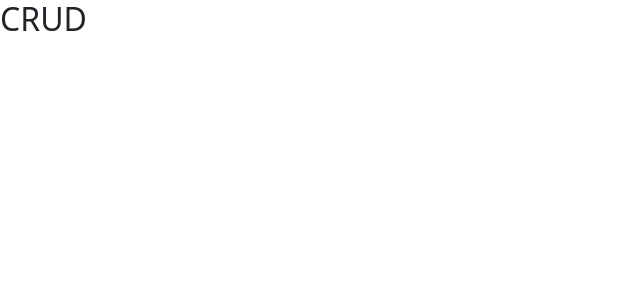
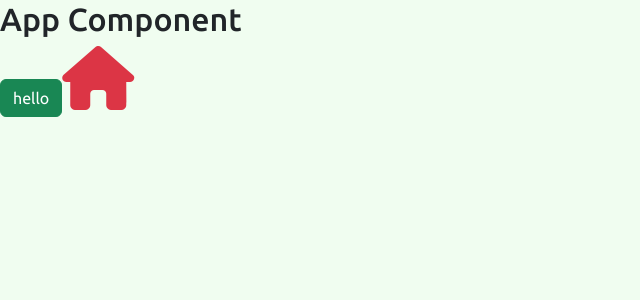
Before and after one commit to GeronimoVenzi/vue-crud, a Vue app: page / in a window 1280 px wide. Shown: the top 300 px of the page, without its empty margins (0-640 px from the left). Built offline with nearby package versions, Linux system fonts and the light colour scheme.

Commit message:
add styles.css file and import in main.js

```diff
--- a/src/App.vue
+++ b/src/App.vue
@@ -1,5 +1,7 @@
 <template>
-  <h2>CRUD</h2>
+  <h2>App Component</h2>
+  <button class="btn btn-success">hello</button>
+  <i class="fa fa-home fa-4x text-danger"></i>
 </template>
 
 <script>
--- a/src/main.js
+++ b/src/main.js
@@ -3,7 +3,13 @@ import App from './App.vue'
 import router from './router'
 import store from './store'
 
+// Font awesome icons
+import "../node_modules/@fortawesome/fontawesome-free/css/all.css";
+
 // Bootstrap CSS, JS
 import "../node_modules/bootstrap/dist/css/bootstrap.css";
 import "../node_modules/bootstrap/dist/js/bootstrap.bundle";
+
+import "./styles.css";
+
 createApp(App).use(store).use(router).mount('#app')
--- /dev/null
+++ b/src/styles.css
@@ -0,0 +1,6 @@
+@import url('https://fonts.googleapis.com/css2?family=Ubuntu:wght@300;400;500;700&display=swap');
+
+body {
+    font-family: 'Ubuntu', sans-serif !important;
+    background-color: #f0fdf0 !important;
+}
```
